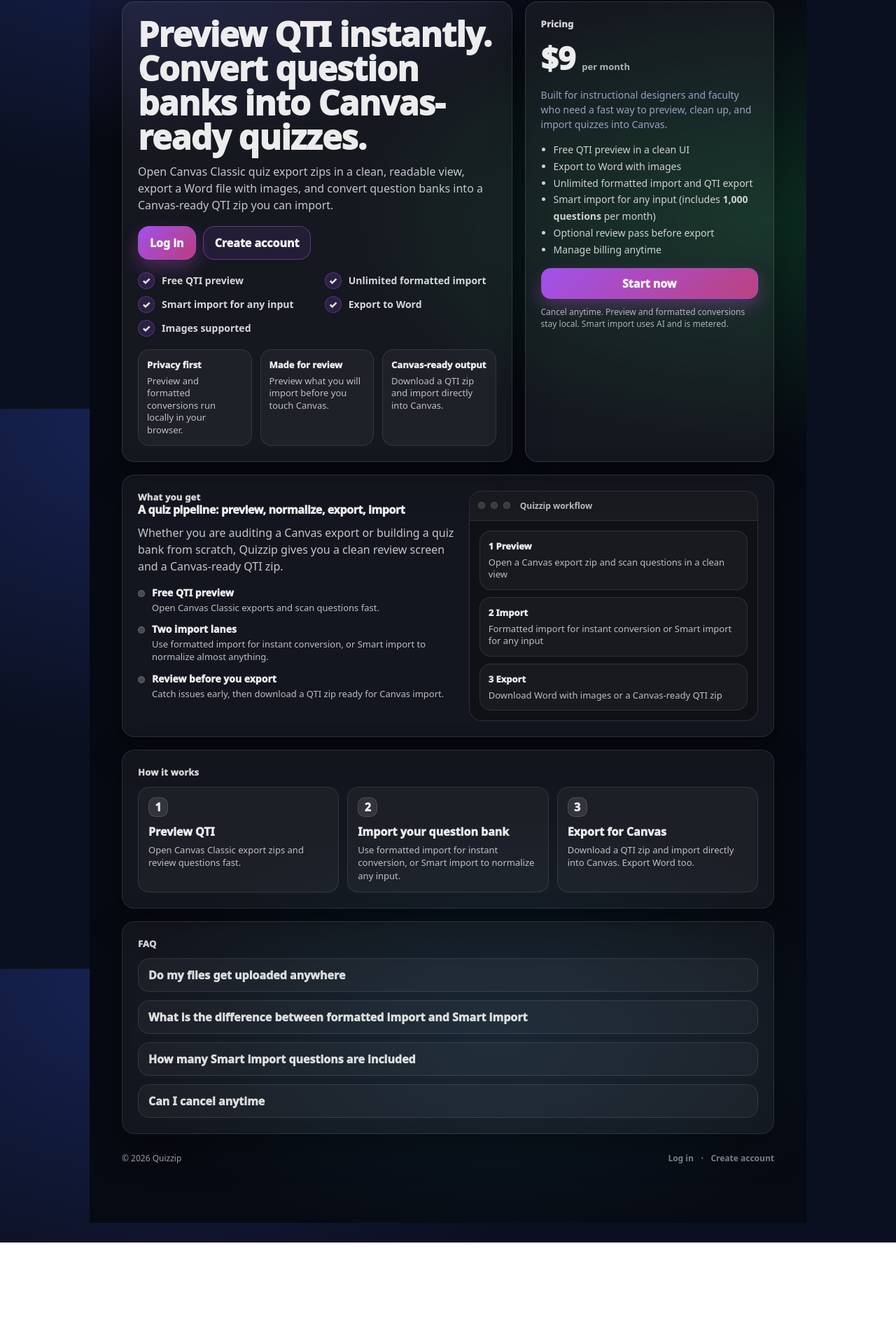
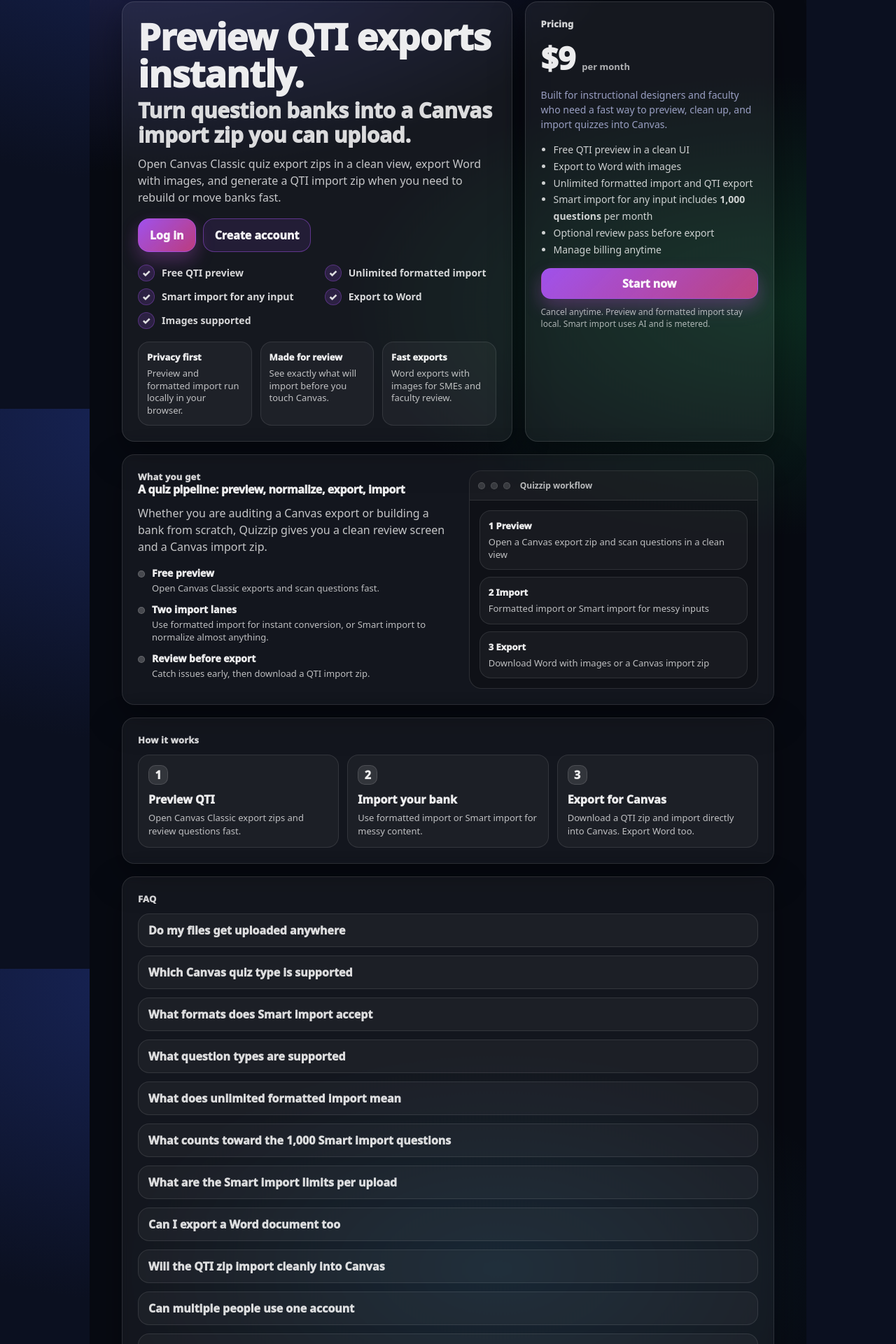
Before and after one commit to kaganlove/quizzip, a Next.js app: page / in a window 1280 px wide. Shown: the part 216-2136 px from the top of the page at 70% size. Before the commit the page ends 1991 px from the top, so only its background shows below. Built offline with nearby package versions, Linux system fonts and the light colour scheme.

Commit message:
Increase header logo size and remove logo pill

```diff
--- a/app/page.tsx
+++ b/app/page.tsx
@@ -3,7 +3,7 @@
 export const metadata = {
   title: "Quizzip",
   description:
-    "Preview Canvas QTI zips in a clean UI, export to Word with images, and convert question banks into Canvas-ready QTI. Parsing happens in your browser.",
+    "Preview Canvas Classic QTI exports in a clean UI, export to Word with images, and convert question banks into a Canvas import zip.",
 };
 
 export default function LandingPage() {
@@ -47,11 +47,14 @@
         {/* Hero */}
         <section className="hero">
           <div className="card heroLeft">
-            <h1 className="h1">Preview QTI instantly. Convert question banks into Canvas-ready quizzes.</h1>
+            <h1 className="h1">
+              <span className="h1Main">Preview QTI exports instantly.</span>
+              <span className="h1Sub">Turn question banks into a Canvas import zip you can upload.</span>
+            </h1>
 
             <p className="p">
-              Open Canvas Classic quiz export zips in a clean, readable view, export a Word file with images, and convert
-              question banks into a Canvas-ready QTI zip you can import.
+              Open Canvas Classic quiz export zips in a clean view, export Word with images, and generate a QTI import zip when you
+              need to rebuild or move banks fast.
             </p>
 
             <div className="ctaRow">
@@ -75,15 +78,15 @@
             <div className="trustRow">
               <div className="trustItem">
                 <div className="trustTitle">Privacy first</div>
-                <div className="trustBody">Preview and formatted conversions run locally in your browser.</div>
+                <div className="trustBody">Preview and formatted import run locally in your browser.</div>
               </div>
               <div className="trustItem">
                 <div className="trustTitle">Made for review</div>
-                <div className="trustBody">Preview what you will import before you touch Canvas.</div>
+                <div className="trustBody">See exactly what will import before you touch Canvas.</div>
               </div>
               <div className="trustItem">
-                <div className="trustTitle">Canvas-ready output</div>
-                <div className="trustBody">Download a QTI zip and import directly into Canvas.</div>
+                <div className="trustTitle">Fast exports</div>
+                <div className="trustBody">Word exports with images for SMEs and faculty review.</div>
               </div>
             </div>
           </div>
@@ -98,8 +101,7 @@
             </div>
 
             <div className="p small">
-              Built for instructional designers and faculty who need a fast way to preview, clean up, and import quizzes into
-              Canvas.
+              Built for instructional designers and faculty who need a fast way to preview, clean up, and import quizzes into Canvas.
             </div>
 
             <ul className="list">
@@ -107,7 +109,7 @@
               <li>Export to Word with images</li>
               <li>Unlimited formatted import and QTI export</li>
               <li>
-                Smart import for any input (includes <strong>1,000 questions</strong> per month)
+                Smart import for any input includes <strong>1,000 questions</strong> per month
               </li>
               <li>Optional review pass before export</li>
               <li>Manage billing anytime</li>
@@ -118,7 +120,7 @@
             </Link>
 
             <div className="finePrint">
-              Cancel anytime. Preview and formatted conversions stay local. Smart import uses AI and is metered.
+              Cancel anytime. Preview and formatted import stay local. Smart import uses AI and is metered.
             </div>
           </aside>
         </section>
@@ -130,15 +132,15 @@
               <div className="kicker">What you get</div>
               <h2 className="h2">A quiz pipeline: preview, normalize, export, import</h2>
               <p className="p">
-                Whether you are auditing a Canvas export or building a quiz bank from scratch, Quizzip gives you a clean review
-                screen and a Canvas-ready QTI zip.
+                Whether you are auditing a Canvas export or building a bank from scratch, Quizzip gives you a clean review screen and
+                a Canvas import zip.
               </p>
 
               <div className="previewBullets">
                 <div className="bullet">
                   <div className="bulletDot" aria-hidden="true" />
                   <div>
-                    <div className="bulletTitle">Free QTI preview</div>
+                    <div className="bulletTitle">Free preview</div>
                     <div className="bulletBody">Open Canvas Classic exports and scan questions fast.</div>
                   </div>
                 </div>
@@ -156,8 +158,8 @@
                 <div className="bullet">
                   <div className="bulletDot" aria-hidden="true" />
                   <div>
-                    <div className="bulletTitle">Review before you export</div>
-                    <div className="bulletBody">Catch issues early, then download a QTI zip ready for Canvas import.</div>
+                    <div className="bulletTitle">Review before export</div>
+                    <div className="bulletBody">Catch issues early, then download a QTI import zip.</div>
                   </div>
                 </div>
               </div>
@@ -179,12 +181,12 @@
 
                 <div className="mockPanel">
                   <div className="mockH">2 Import</div>
-                  <div className="mockSub">Formatted import for instant conversion or Smart import for any input</div>
+                  <div className="mockSub">Formatted import or Smart import for messy inputs</div>
                 </div>
 
                 <div className="mockPanel">
                   <div className="mockH">3 Export</div>
-                  <div className="mockSub">Download Word with images or a Canvas-ready QTI zip</div>
+                  <div className="mockSub">Download Word with images or a Canvas import zip</div>
                 </div>
               </div>
             </div>
@@ -204,8 +206,8 @@
 
             <div className="step">
               <div className="stepNum">2</div>
-              <div className="stepTitle">Import your question bank</div>
-              <div className="stepBody">Use formatted import for instant conversion, or Smart import to normalize any input.</div>
+              <div className="stepTitle">Import your bank</div>
+              <div className="stepBody">Use formatted import or Smart import for messy content.</div>
             </div>
 
             <div className="step">
@@ -223,25 +225,75 @@
           <details className="qa">
             <summary>Do my files get uploaded anywhere</summary>
             <div className="qaBody">
-              QTI preview and formatted conversions run locally in your browser. Smart import uses AI and is processed server-side
-              so we can generate a Canvas-ready QTI zip.
+              QTI preview and formatted import run locally in your browser. Smart import uses AI and is processed on the server so we
+              can generate your QTI zip.
             </div>
           </details>
 
           <details className="qa">
-            <summary>What is the difference between formatted import and Smart import</summary>
+            <summary>Which Canvas quiz type is supported</summary>
+            <div className="qaBody">Canvas Classic quizzes. New Quizzes exports are different and are not supported yet.</div>
+          </details>
+
+          <details className="qa">
+            <summary>What formats does Smart import accept</summary>
             <div className="qaBody">
-              Formatted import uses our question format for instant conversion and does not require AI. Smart import is for
-              pasted content or common files where formatting is inconsistent. We normalize it into the same output and you can
-              review before exporting.
+              Paste text or upload common files like docx, xlsx, and csv. If your content has clear numbering and answers, Smart
+              import can usually normalize it.
             </div>
           </details>
 
           <details className="qa">
-            <summary>How many Smart import questions are included</summary>
+            <summary>What question types are supported</summary>
             <div className="qaBody">
-              Your plan includes up to 1,000 Smart import questions per month. QTI preview and formatted imports are not metered.
+              Multiple choice, multiple answers, true or false, short answer, essay, and file upload. If something is ambiguous, we
+              flag it for review.
             </div>
+          </details>
+
+          <details className="qa">
+            <summary>What does unlimited formatted import mean</summary>
+            <div className="qaBody">
+              If you use our formatted input style, conversion and export are unlimited because it does not require AI.
+            </div>
+          </details>
+
+          <details className="qa">
+            <summary>What counts toward the 1,000 Smart import questions</summary>
+            <div className="qaBody">
+              Only Smart import conversions. QTI preview and formatted import exports do not count.
+            </div>
+          </details>
+
+          <details className="qa">
+            <summary>What are the Smart import limits per upload</summary>
+            <div className="qaBody">
+              If you hit the limit, we will ask you to split the content into smaller batches for best results.
+            </div>
+          </details>
+
+          <details className="qa">
+            <summary>Can I export a Word document too</summary>
+            <div className="qaBody">Yes. Word export is generated in your browser. Images are included.</div>
+          </details>
+
+          <details className="qa">
+            <summary>Will the QTI zip import cleanly into Canvas</summary>
+            <div className="qaBody">
+              Yes for Canvas Classic. We still recommend importing into a sandbox course first, especially for high stakes exams.
+            </div>
+          </details>
+
+          <details className="qa">
+            <summary>Can multiple people use one account</summary>
+            <div className="qaBody">
+              A single subscription is intended for one user. If you need a department license, reach out and we will set it up.
+            </div>
+          </details>
+
+          <details className="qa">
+            <summary>Do you offer annual billing</summary>
+            <div className="qaBody">Yes. You can switch plans inside the app.</div>
           </details>
 
           <details className="qa">
@@ -306,7 +358,6 @@
     margin-bottom:42px;
   }
 
-  /* Brand: larger logo, no pill container */
   .brand{
     display:flex;
     align-items:center;
@@ -319,7 +370,6 @@
     display:block;
     filter: drop-shadow(0 10px 22px rgba(0,0,0,0.35));
   }
-
   .brandText{display:flex; flex-direction:column; gap:3px;}
   .brandName{font-weight:1000; font-size:20px; letter-spacing:-0.2px;}
   .brandSub{opacity:0.70; font-size:12px;}
@@ -395,12 +445,24 @@
   }
 
   .h1{
-    font-size:48px;
+    margin:0;
     font-weight:1000;
     letter-spacing:-0.8px;
     line-height:1.02;
-    margin:0;
   }
+  .h1Main{
+    display:block;
+    font-size:52px;
+  }
+  .h1Sub{
+    display:block;
+    margin-top:10px;
+    font-size:30px;
+    line-height:1.15;
+    opacity:0.92;
+    letter-spacing:-0.3px;
+  }
+
   .h2{
     font-size:26px;
     font-weight:1000;
@@ -649,7 +711,8 @@
   @media (max-width: 940px){
     .nav{display:none;}
     .hero{grid-template-columns: 1fr;}
-    .h1{font-size:42px;}
+    .h1Main{font-size:44px;}
+    .h1Sub{font-size:26px;}
     .trustRow{grid-template-columns: 1fr;}
     .previewGrid{grid-template-columns: 1fr;}
     .steps{grid-template-columns: 1fr;}
@@ -659,10 +722,11 @@
   @media (max-width: 520px){
     .wrap{padding:42px 14px;}
     .topbar{margin-bottom:28px;}
-    .h1{font-size:36px;}
     .card{padding:18px;}
     .actions{gap:8px;}
     .btn{padding:10px 12px;}
     .logoImg{width:56px; height:56px;}
+    .h1Main{font-size:38px;}
+    .h1Sub{font-size:22px;}
   }
 `;
```
